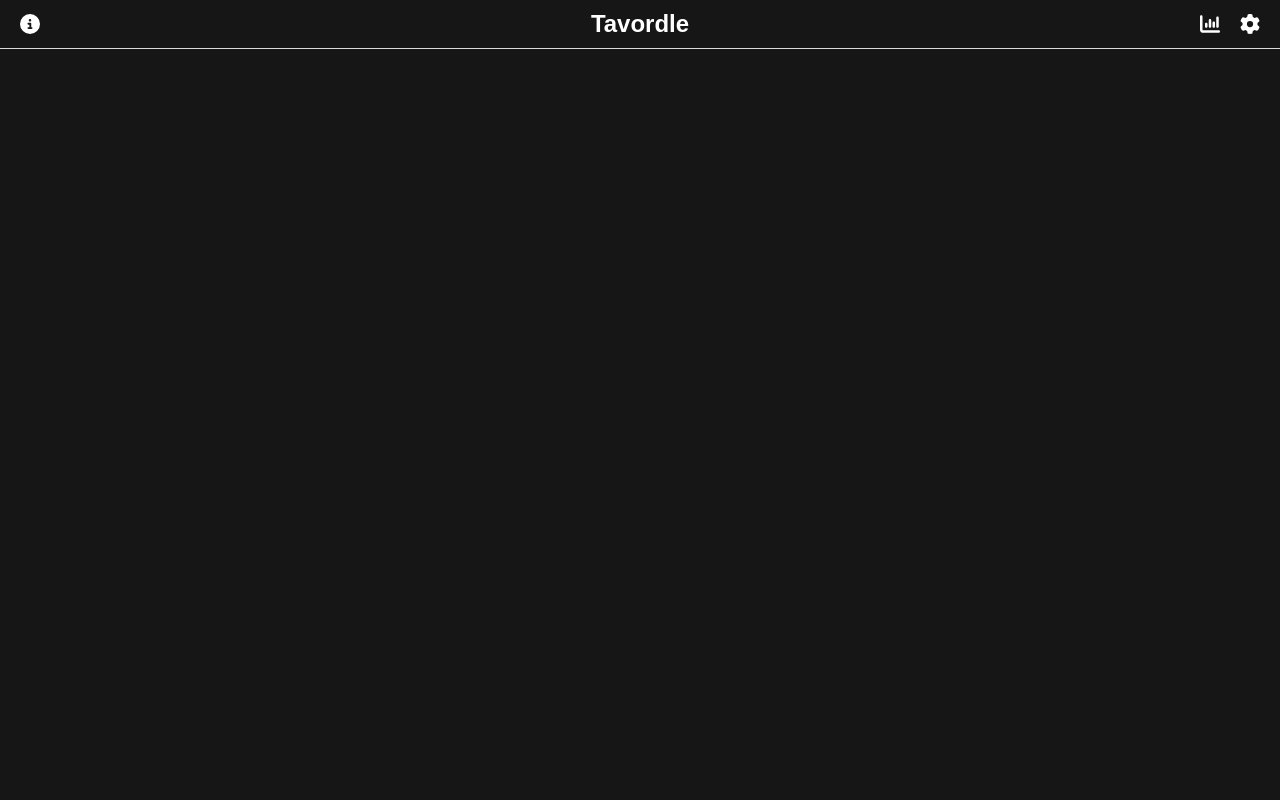
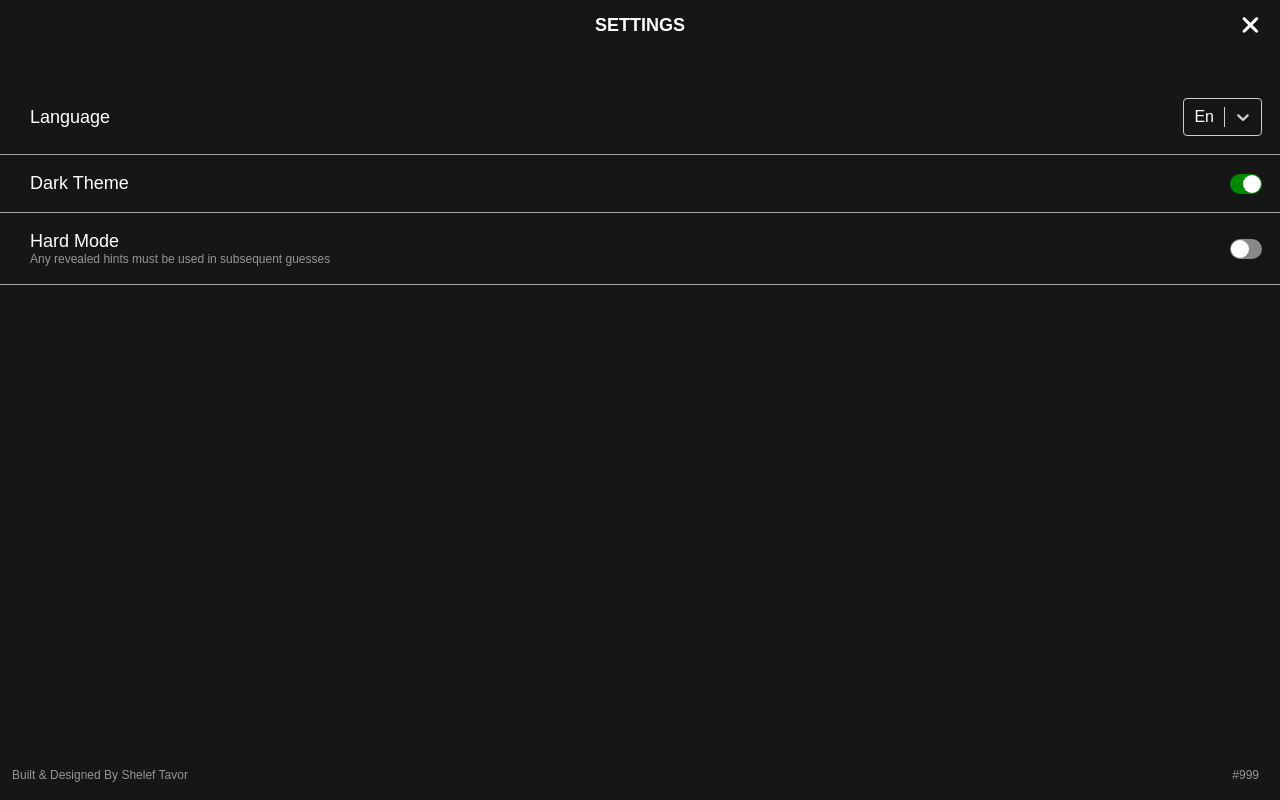
Before and after one commit to Sheleftavor/Tavordle, a React (Create React App) app in the folder front-app/: page / in a window 1280 px wide. Both pictures are taken after a click on the icon 1250 px from the left and 24 px from the top of the page. Built offline with nearby package versions, Linux system fonts and the light colour scheme.

Commit message:
settings modal finished

```diff
--- a/front-app/package.json
+++ b/front-app/package.json
@@ -12,7 +12,10 @@
     "font-awesome": "^4.7.0",
     "react": "^17.0.2",
     "react-dom": "^17.0.2",
+    "react-modal": "^3.14.4",
     "react-scripts": "5.0.0",
+    "react-select": "^5.2.2",
+    "react-switch": "^6.0.0",
     "web-vitals": "^2.1.4"
   },
   "scripts": {
--- a/front-app/src/App.js
+++ b/front-app/src/App.js
@@ -1,22 +1,51 @@
-import logo from './logo.svg';
 import './css/App.css';
-import React, { useState, useEffect } from 'react';
+import React from 'react';
 import Header from './Components/Header';
+import Modal from 'react-modal';
+import { FontAwesomeIcon } from '@fortawesome/react-fontawesome';
+import { faXmark } from '@fortawesome/free-solid-svg-icons';
+import Switch from "react-switch";
+import SettingsModal from './Components/settingsModal';
+
+const languages = [
+  { value: 'En', label: 'En' },
+  { value: 'He', label: 'He' }
+]
 
 export default class App extends React.Component {
   constructor(props) {
     super(props)
     this.state = {
+      settingsModalVisible: false,
+      darkThemeOn: true,
+      hardModeOn: false,
+      selectedLanguage: languages[0],
+    }
+  }
 
-    }
+  toggleSettingModal(name) {
+    this.setState(prevstate => ({ [name]: !prevstate[name] }))
+  }
 
+  toggleHardMode = () => {
+    this.setState(prevstate => ({hardModeOn: !prevstate.hardModeOn}))
+  }
+
+  changeLanguage = (value) => {
+    this.setState({selectedLanguage: value})
   }
 
   render() {
     return (
       <div className="App">
-        <Header />
+        <Header openModal={() => this.toggleSettingModal("settingsModalVisible")} />
 
+        <SettingsModal
+          {...this.state}
+          changeLanguage={this.changeLanguage}
+          toggleSettingModal={() => this.toggleSettingModal("settingsModalVisible")}
+          toggleHardMode={this.toggleHardMode}
+        />
 
       </div>
     );
--- a/front-app/src/Components/Header.js
+++ b/front-app/src/Components/Header.js
@@ -3,10 +3,10 @@
 import { FontAwesomeIcon } from '@fortawesome/react-fontawesome';
 import { faGear, faChartColumn, faCircleInfo } from '@fortawesome/free-solid-svg-icons'
 
-const Header = () => {
+const Header = (props) => {
     return (
         <div className="Container">Tavordle
-            <FontAwesomeIcon icon={faGear} className="gear" />
+            <FontAwesomeIcon icon={faGear} className="gear" onClick={props.openModal} />
             <FontAwesomeIcon icon={faChartColumn} className="stats" />
             <FontAwesomeIcon icon={faCircleInfo} className="info" />
         </div>
--- /dev/null
+++ b/front-app/src/Components/settingsModal.js
@@ -0,0 +1,135 @@
+import React, {useEffect} from "react";
+import Select from 'react-select';
+import Modal from 'react-modal';
+import { FontAwesomeIcon } from '@fortawesome/react-fontawesome';
+import { faXmark } from '@fortawesome/free-solid-svg-icons';
+import Switch from "react-switch";
+import '../css/settingsModal.css'
+
+const languages = [
+    { value: 'En', label: 'En' },
+    { value: 'He', label: 'He' }
+]
+
+const customStyles = {
+    control: (base, state) => ({
+      ...base,
+      background: backgroundColor,
+      color: fontColor
+    }),
+    menuList: base => ({
+      ...base,
+      // kill the white space on first and last option
+      padding: 0
+    }),
+    option: (provided, state) => ({
+      ...provided,
+      color: state.isSelected ? "#fff" : "#161616"
+    }),
+    dropDownIndicator: (base, state) => ({
+      ...base,
+      color: fontColor
+    }),
+    singleValue: (base, state) => ({
+      ...base,
+      color: fontColor
+    }),
+}
+
+var fontColor = "#fff"
+var backgroundColor = "#161616"
+
+export default class SettingsModal extends React.Component {
+    constructor(props) {
+        super(props)
+
+        this.state = {
+            darkThemeOn: true
+        }
+
+        Modal.setAppElement('body');
+    }
+
+    toggleDarkTheme = () => {
+        // flip background color and text color
+        if (this.state.darkThemeOn) {
+          document.querySelector(':root').style.setProperty('--background', '#fff')
+          document.querySelector(':root').style.setProperty('--fontColor', '#161616')
+          backgroundColor = "#fff"
+          fontColor = "#161616"
+        }
+        else {
+          document.querySelector(':root').style.setProperty('--background', '#161616')
+          document.querySelector(':root').style.setProperty('--fontColor', '#fff')
+          backgroundColor = "#161616"
+          fontColor = "#fff"
+        }
+
+        this.setState(prevstate => ({darkThemeOn: !prevstate.darkThemeOn}))
+    }
+
+    render() {
+        return (
+            <Modal
+              closeTimeoutMS={400}
+              isOpen={this.props.settingsModalVisible}
+              onRequestClose={this.props.toggleSettingModal}
+              className="settingsModal"
+            >
+              <div className='modalHeader'>
+                SETTINGS
+                <FontAwesomeIcon icon={faXmark} className="exitModal" onClick={this.props.toggleSettingModal} />
+              </div>
+
+              <div className='settingsModalBody'>
+                <div className='settingsItem'>
+                  <div className='settingsText'>
+                    <div className='settingsTitle'>Language</div>
+                  </div>
+                  <Select
+                    value={this.props.selectedLanguage}
+                    options={languages}
+                    onChange={this.props.changeLanguage}
+                    className="settingsModalSelect"
+                    styles={customStyles}
+                  />
+                </div>
+                <div className='settingsItem'>
+                  <div className='settingsText'>
+                    <div className='settingsTitle'>Dark Theme</div>
+                  </div>
+                  <Switch
+                    onChange={this.toggleDarkTheme}
+                    checked={this.state.darkThemeOn}
+                    className="settingsSwitch"
+                    uncheckedIcon={false}
+                    checkedIcon={false}
+                    width={32}
+                    height={20}
+                  />
+                </div>
+                <div className='settingsItem'>
+                  <div className='settingsText'>
+                    <div className='settingsTitle'>Hard Mode</div>
+                    <div className='settingsDesc'>Any revealed hints must be used in subsequent guesses</div>
+                  </div>
+                  <Switch
+                    onChange={this.props.toggleHardMode}
+                    checked={this.props.hardModeOn}
+                    className="settingsSwitch"
+                    uncheckedIcon={false}
+                    checkedIcon={false}
+                    width={32}
+                    height={20}
+                  />
+                </div>
+              </div>
+
+              <div className='settingsModalFooter'>
+                <div className='settingsModalFooterCreator' onClick={() => window.open("https://www.linkedin.com/in/shelef-tavor-40183520b/", "_blank")}>Built & Designed By Shelef Tavor</div>
+                <div className='settingsModalFooterNumber'>#999</div>
+              </div>
+            </Modal>
+        )
+    }
+}
--- a/front-app/src/css/App.css
+++ b/front-app/src/css/App.css
@@ -2,37 +2,87 @@
   text-align: center;
 }
 
-.App-logo {
-  height: 40vmin;
-  pointer-events: none;
+.settingsModal {
+  width: 100%;
+  height: 100%;
+  background-color: var(--background);
+  outline: none;
+  position: relative;
+  font-family: 'Oswald', sans-serif;
 }
 
-@media (prefers-reduced-motion: no-preference) {
-  .App-logo {
-    animation: App-logo-spin infinite 20s linear;
-  }
+.modalHeader {
+  width: 100%;
+  height: 50px;
+  position: relative;
+  text-align: center;
+  line-height: 50px;
+  font-family: 'Oswald', sans-serif;
+  font-weight: 700;
+  font-size: 18px;
 }
 
-.App-header {
-  background-color: #282c34;
-  min-height: 100vh;
+.exitModal {
+  position: absolute;
+  right: 20px;
+  height: 25px;
+  top: 50%;
+  transform: translateY(-50%);
+  cursor: pointer;
+}
+
+.settingsModalBody {
+  margin-top: 30px;
+  width: 100%;
   display: flex;
   flex-direction: column;
-  align-items: center;
-  justify-content: center;
-  font-size: calc(10px + 2vmin);
-  color: white;
 }
 
-.App-link {
-  color: #61dafb;
+.settingsItem {
+  display: flex;
+  align-items: center;
+  justify-content: space-between;
+  border-bottom: 1px solid #a3a3a3;
+  justify-content: space-between;
+  padding: 18px;
 }
 
-@keyframes App-logo-spin {
-  from {
-    transform: rotate(0deg);
-  }
-  to {
-    transform: rotate(360deg);
-  }
+.settingsText {
+  padding-left: 12px;
 }
+
+.settingsTitle {
+  font-size: 18px;
+}
+
+.settingsDesc {
+  font-size: 12px;
+  color: #969696;
+}
+
+.settingsModalFooter {
+  position: absolute;
+  bottom: 0;
+  width: 100%;
+  height: 50px;
+  line-height: 50px;
+  padding-left: 12px;
+  padding-right: 12px;
+  color: #969696;
+  font-size: 12px;
+}
+
+.settingsModalFooterCreator {
+  cursor: pointer;
+}
+
+.settingsModalFooterNumber {
+  position: absolute;
+  top: 50%;
+  transform: translateY(-50%);
+  right: 45px;
+}
+
+.settingsModalSelect {
+  color: #fff;
+}
--- a/front-app/src/css/Header.css
+++ b/front-app/src/css/Header.css
@@ -5,7 +5,7 @@
     border-bottom: 1px solid #dbdbdb;
     font-family: 'Oswald', sans-serif;
     font-weight: 900;
-    font-size: 1.5rem;
+    font-size: 22px;
     position: relative;
 }
 
--- a/front-app/src/css/index.css
+++ b/front-app/src/css/index.css
@@ -1,3 +1,8 @@
+:root {
+  --background: #161616;
+  --fontColor: #FFF
+}
+
 body {
   margin: 0;
   font-family: -apple-system, BlinkMacSystemFont, 'Segoe UI', 'Roboto', 'Oxygen',
@@ -5,11 +10,27 @@
     sans-serif;
   -webkit-font-smoothing: antialiased;
   -moz-osx-font-smoothing: grayscale;
-  background-color: #161616;
-  color: #FFF;
+  background-color: var(--background);
+  color: var(--fontColor);
 }
 
 code {
   font-family: source-code-pro, Menlo, Monaco, Consolas, 'Courier New',
     monospace;
 }
+
+.ReactModal__Overlay {
+  opacity: 0;
+  transform: translatey(100px);
+  transition: all 400ms ease-in-out;
+}
+
+.ReactModal__Overlay--after-open {
+  opacity: 1;
+  transform: translatey(0px);
+}
+
+.ReactModal__Overlay--before-close {
+  opacity: 0;
+  transform: translatey(100px);
+}
--- /dev/null
+++ b/front-app/src/css/settingsModal.css
@@ -0,0 +1,84 @@
+.settingsModal {
+    width: 100%;
+    height: 100%;
+    background-color: var(--background);
+    outline: none;
+    position: relative;
+    font-family: 'Oswald', sans-serif;
+  }
+
+  .modalHeader {
+    width: 100%;
+    height: 50px;
+    position: relative;
+    text-align: center;
+    line-height: 50px;
+    font-family: 'Oswald', sans-serif;
+    font-weight: 700;
+    font-size: 18px;
+  }
+
+  .exitModal {
+    position: absolute;
+    right: 20px;
+    height: 25px;
+    top: 50%;
+    transform: translateY(-50%);
+    cursor: pointer;
+  }
+
+  .settingsModalBody {
+    margin-top: 30px;
+    width: 100%;
+    display: flex;
+    flex-direction: column;
+  }
+
+  .settingsItem {
+    display: flex;
+    align-items: center;
+    justify-content: space-between;
+    border-bottom: 1px solid #a3a3a3;
+    justify-content: space-between;
+    padding: 18px;
+  }
+
+  .settingsText {
+    padding-left: 12px;
+  }
+
+  .settingsTitle {
+    font-size: 18px;
+  }
+
+  .settingsDesc {
+    font-size: 12px;
+    color: #969696;
+  }
+
+  .settingsModalFooter {
+    position: absolute;
+    bottom: 0;
+    width: 100%;
+    height: 50px;
+    line-height: 50px;
+    padding-left: 12px;
+    padding-right: 12px;
+    color: #969696;
+    font-size: 12px;
+  }
+
+  .settingsModalFooterCreator {
+    cursor: pointer;
+  }
+
+  .settingsModalFooterNumber {
+    position: absolute;
+    top: 50%;
+    transform: translateY(-50%);
+    right: 45px;
+  }
+
+  .settingsModalSelect {
+    color: #fff;
+  }
```
Also changed, not shown: 1 other file (tests, documents, lock files or other folders).
